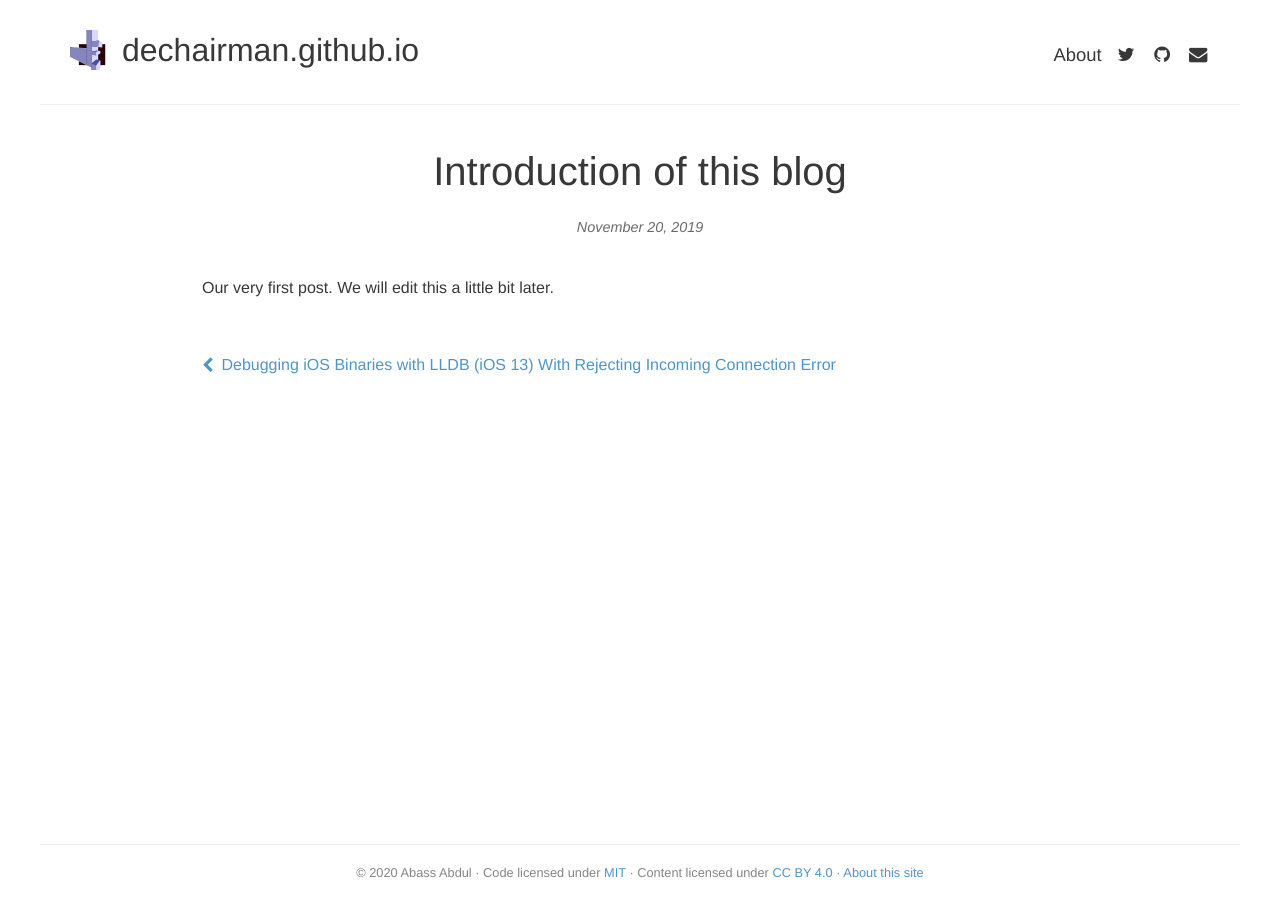
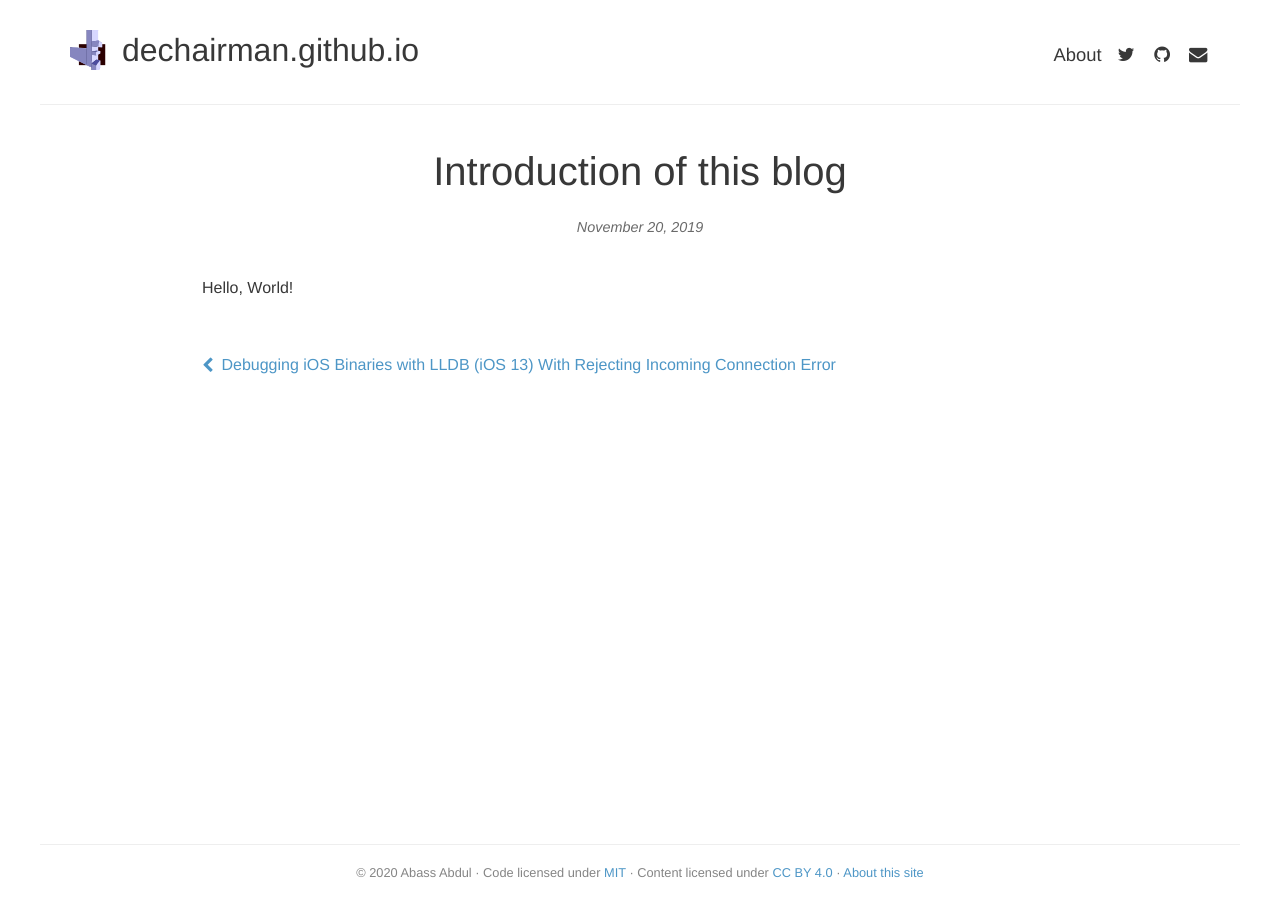
Before and after one commit to dechairman/dechairman.github.io, a Jekyll site: the page built from _posts/2019-11-20-Our-Very-First-Post.md, in a window 1280 px wide. Built offline with Jekyll 4.4.1, drawn with Linux system fonts in a browser that asks for light colours.

Commit message:
Update 2019-11-20-Our-Very-First-Post.md
Hello, World!.

```diff
--- a/_posts/2019-11-20-Our-Very-First-Post.md
+++ b/_posts/2019-11-20-Our-Very-First-Post.md
@@ -5,4 +5,4 @@ date: 2019-11-20
 ---
 
 
-Our very first post. We will edit this a little bit later.
+Hello, World!
```
